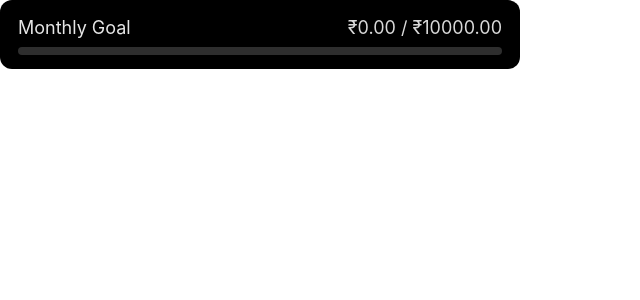
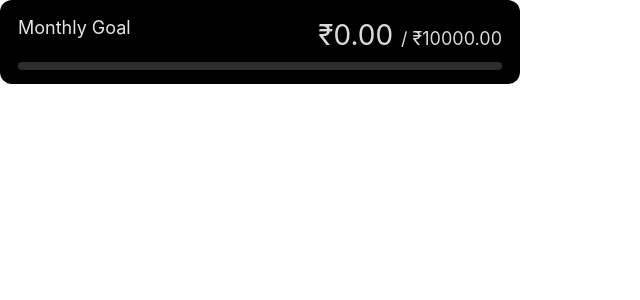
Before and after one commit to Kunalkumar17/Protip_frontend, a React (Vite) app: page /overlay/goal in a window 1280 px wide. Shown: the top 300 px of the page, without its empty margins (0-640 px from the left). Built offline with nearby package versions, Linux system fonts and the light colour scheme; no server answers.

Commit message:
update goal overlay

```diff
--- a/src/components/GoalOverlay.jsx
+++ b/src/components/GoalOverlay.jsx
@@ -59,7 +59,7 @@ export default function GoalOverlay() {
 
         {/* Dynamic goal amount */}
         <span style={{ opacity: 0.85 }}>
-          ₹{goal.total.toFixed(2)} / ₹{goal.target.toFixed(2)}
+          <span style={{ fontSize: 28 }}>₹{goal.total.toFixed(2)} </span>/ ₹{goal.target.toFixed(2)}
         </span>
       </div>
 
```
